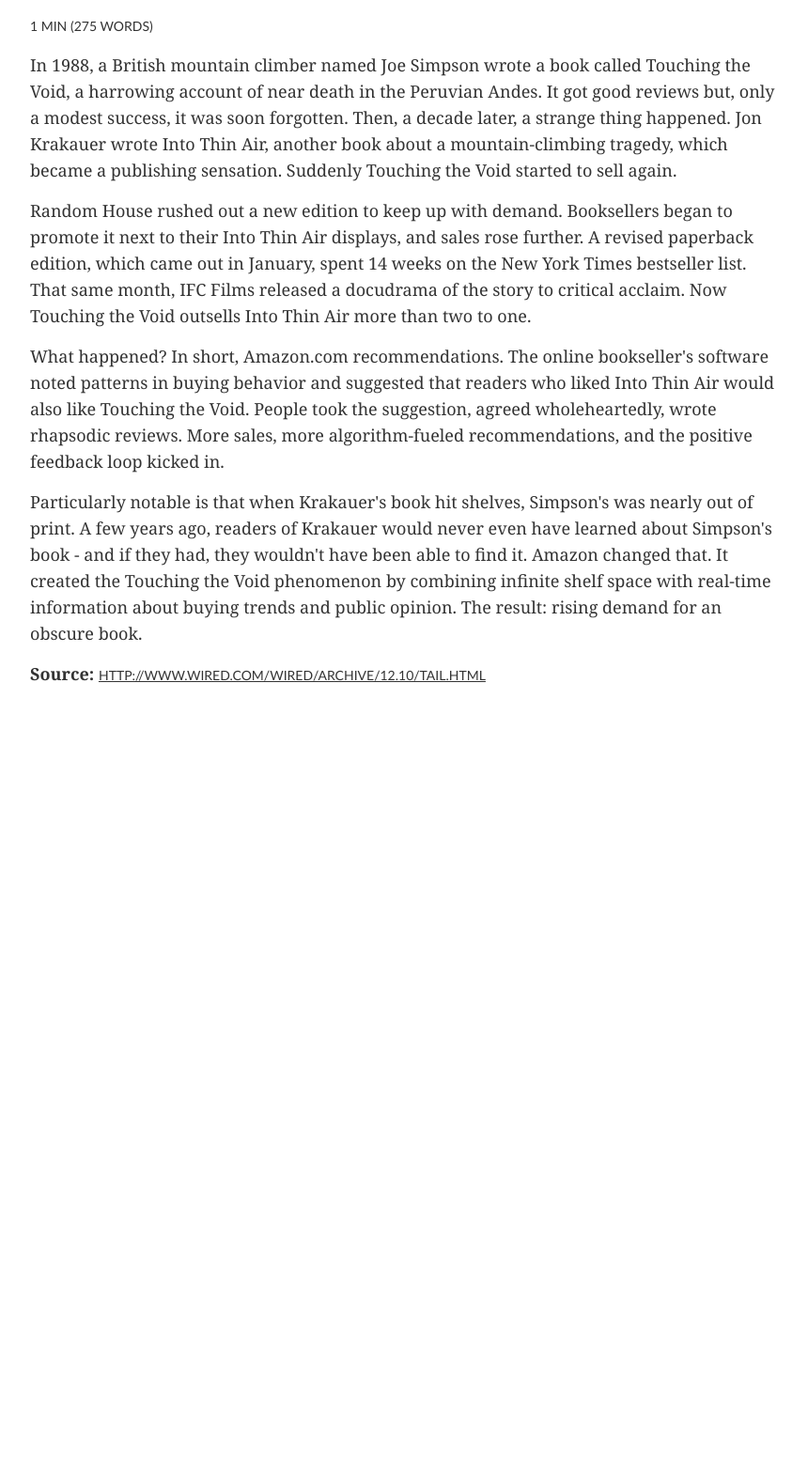
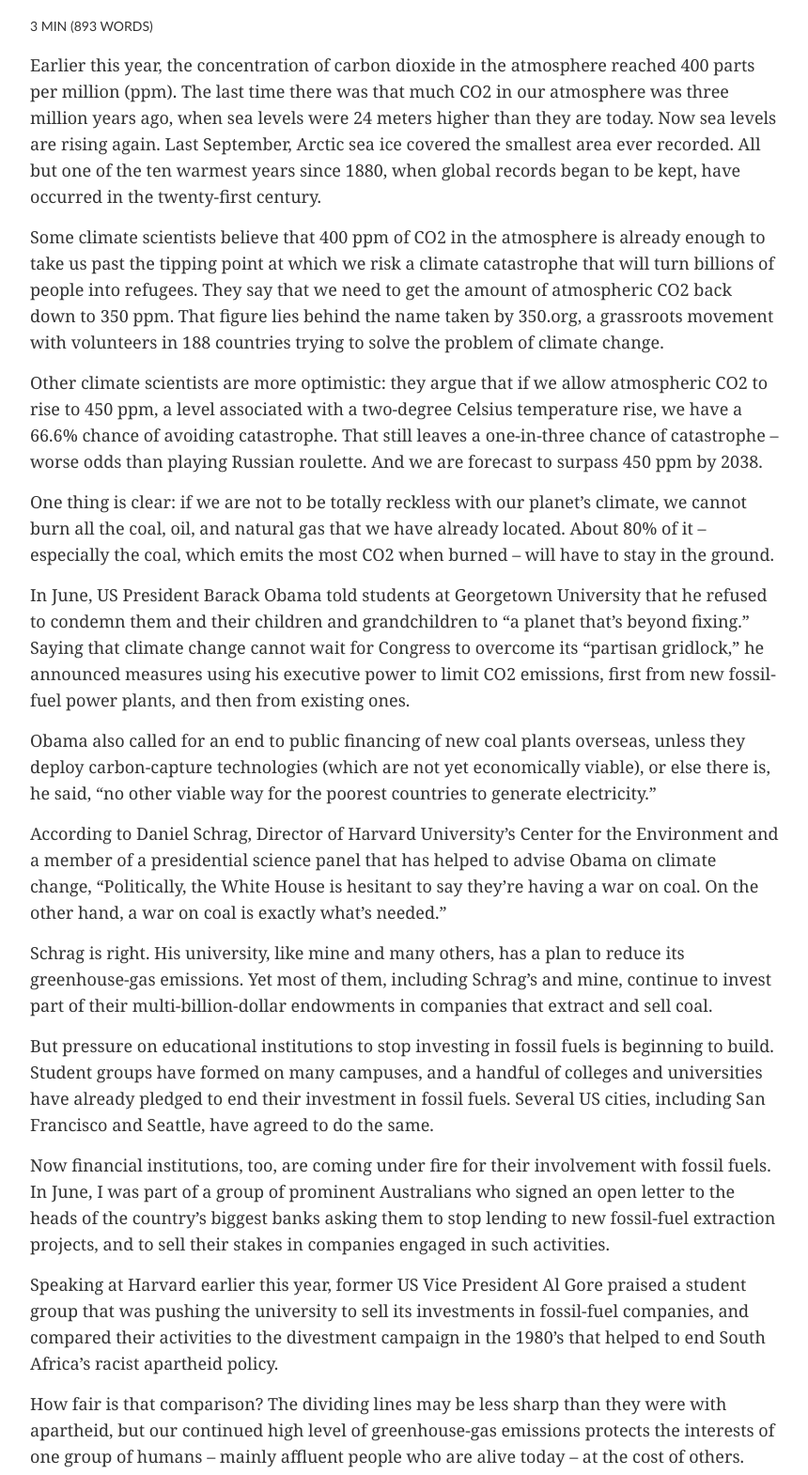
Before and after one commit to michael-lynch/reading-time, a plain HTML site: page index.html in a window 1280 px wide. Shown: the part 155-1725 px from the top of the page at 94% size, without its empty margins (96-956 px from the left). Before the commit the page ends 966 px from the top, so only its background shows below. Drawn offline with nearby package versions, Linux system fonts and the light colour scheme.

Commit message:
updated demo with remote file example

```diff
--- /dev/null
+++ b/css/style.css
@@ -0,0 +1,31 @@
+body {
+	font: 18px Georgia, Times, "Times New Roman", serif;
+	line-height: 28px;
+	color: #333;
+	margin: 80px 10%;
+	max-width: 800px;
+	width: 80%;
+}
+
+h1 {
+	font: 36px "Gill Sans", "Gill Sans MT", Calibri, sans-serif;
+	margin: 0;
+}
+
+small, a {
+	font: 14px "Gill Sans", "Gill Sans MT", Calibri, sans-serif;
+	text-decoration: none;
+	color: #333;
+}
+
+a:hover {
+	color: crimson;
+}
+
+small {
+	text-transform: uppercase;
+}
+
+p {
+	margin: 0 0 15px 0;
+}
--- a/index.html
+++ b/index.html
@@ -16,33 +16,8 @@
 
 		<meta name="viewport" content="width=device-width, initial-scale=1, maximum-scale=1">
 
-		<style>
-
-		/* for pesentation only */
-
-		body {
-			font: 18px Georgia, Times, "Times New Roman", serif;
-			line-height: 28px;
-			color: #333;
-			margin: 80px 10%;
-			max-width: 800px;
-			width: 80%;
-		}
-
-		h1 {
-			font: 36px "Gill Sans", "Gill Sans MT", Calibri, sans-serif;
-			margin: 0;
-		}
-
-		small, a {
-			font: 14px "Gill Sans", "Gill Sans MT", Calibri, sans-serif;
-			text-transform: uppercase;
-			color: #333;
-		}
-
-		p {
-			margin: 0 0 15px 0;
-		}
+		<!-- for pesentation only -->
+		<link rel="stylesheet" type="text/css" media="screen" href="css/style.css">
 
 		</style>
 
@@ -50,33 +25,65 @@
 
 	<body lang="en">
 
-		<article>
+		<article id="my-article">
 
-			<h1>The Long Tail</h1>
+			<h1>Dethroning King Coal</h1>
 
-			<p><em>By: Chris Anderson</em></p>
+			<p><em>By: Peter Singer</em></p>
 
 			<p><small><span id="eta"></span> (<span id="words"></span> words)</small></p>
 
-			<p>In 1988, a British mountain climber named Joe Simpson wrote a book called Touching the Void, a harrowing account of near death in the
-			Peruvian Andes. It got good reviews but, only a modest success, it was soon forgotten. Then, a decade later, a strange thing happened. Jon Krakauer
-			wrote Into Thin Air, another book about a mountain-climbing tragedy, which became a publishing sensation. Suddenly Touching the Void started to sell again.</p>
+			<p>Earlier this year, the concentration of carbon dioxide in the atmosphere reached 400 parts per million (ppm). The last time there was that much CO2 in our atmosphere was
+			three million years ago, when sea levels were 24 meters higher than they are today. Now sea levels are rising again. Last September, Arctic sea ice covered the smallest area
+			ever recorded. All but one of the ten warmest years since 1880, when global records began to be kept, have occurred in the twenty-first century.</p>
 
-			<p>Random House rushed out a new edition to keep up with demand. Booksellers began to promote it next to their Into Thin Air displays, and sales rose further. A revised paperback
-			edition, which came out in January, spent 14 weeks on the New York Times bestseller list. That same month, IFC Films released a docudrama of the story to critical acclaim. Now
-			Touching the Void outsells Into Thin Air more than two to one.</p>
+			<p>Some climate scientists believe that 400 ppm of CO2 in the atmosphere is already enough to take us past the tipping point at which we risk a climate catastrophe that will turn
+			billions of people into refugees. They say that we need to get the amount of atmospheric CO2 back down to 350 ppm. That figure lies behind the name taken by 350.org, a grassroots
+			movement with volunteers in 188 countries trying to solve the problem of climate change.</p>
 
-			<p>What happened? In short, Amazon.com recommendations. The online bookseller's software noted patterns in buying behavior and suggested that readers who liked
-			Into Thin Air would also like Touching the Void. People took the suggestion, agreed wholeheartedly, wrote rhapsodic reviews. More sales, more algorithm-fueled recommendations,
-			and the positive feedback loop kicked in.</p>
+			<p>Other climate scientists are more optimistic: they argue that if we allow atmospheric CO2 to rise to 450 ppm, a level associated with a two-degree Celsius temperature rise, we
+			have a 66.6% chance of avoiding catastrophe. That still leaves a one-in-three chance of catastrophe – worse odds than playing Russian roulette. And we are forecast to surpass 450
+			ppm by 2038.</p>
 
-			<p>Particularly notable is that when Krakauer's book hit shelves, Simpson's was nearly out of print. A few years ago, readers of Krakauer would never even have learned about
-			Simpson's book - and if they had, they wouldn't have been able to find it. Amazon changed that. It created the Touching the Void phenomenon by combining infinite shelf space
-			with real-time information about buying trends and public opinion. The result: rising demand for an obscure book.</p>
+			<p>One thing is clear: if we are not to be totally reckless with our planet’s climate, we cannot burn all the coal, oil, and natural gas that we have already located. About 80%
+			of it – especially the coal, which emits the most CO2 when burned – will have to stay in the ground.</p>
+
+			<p>In June, US President Barack Obama told students at Georgetown University that he refused to condemn them and their children and grandchildren to “a planet that’s beyond fixing.”
+			Saying that climate change cannot wait for Congress to overcome its “partisan gridlock,” he announced measures using his executive power to limit CO2 emissions, first from new
+			fossil-fuel power plants, and then from existing ones.</p>
+
+			<p>Obama also called for an end to public financing of new coal plants overseas, unless they deploy carbon-capture technologies (which are not yet economically viable), or else
+			there is, he said, “no other viable way for the poorest countries to generate electricity.”</p>
+
+			<p>According to Daniel Schrag, Director of Harvard University’s Center for the Environment and a member of a presidential science panel that has helped to advise Obama on climate
+			change, “Politically, the White House is hesitant to say they’re having a war on coal. On the other hand, a war on coal is exactly what’s needed.”</p>
+
+			<p>Schrag is right. His university, like mine and many others, has a plan to reduce its greenhouse-gas emissions. Yet most of them, including Schrag’s and mine, continue to invest
+			part of their multi-billion-dollar endowments in companies that extract and sell coal.</p>
+
+			<p>But pressure on educational institutions to stop investing in fossil fuels is beginning to build. Student groups have formed on many campuses, and a handful of colleges and
+			universities have already pledged to end their investment in fossil fuels. Several US cities, including San Francisco and Seattle, have agreed to do the same.</p>
+
+			<p>Now financial institutions, too, are coming under fire for their involvement with fossil fuels. In June, I was part of a group of prominent Australians who signed an open
+			letter to the heads of the country’s biggest banks asking them to stop lending to new fossil-fuel extraction projects, and to sell their stakes in companies engaged in such activities.</p>
+
+			<p>Speaking at Harvard earlier this year, former US Vice President Al Gore praised a student group that was pushing the university to sell its investments in fossil-fuel
+			companies, and compared their activities to the divestment campaign in the 1980’s that helped to end South Africa’s racist apartheid policy.</p>
+
+			<p>How fair is that comparison? The dividing lines may be less sharp than they were with apartheid, but our continued high level of greenhouse-gas emissions protects the
+			interests of one group of humans – mainly affluent people who are alive today – at the cost of others. (Compared to most of the world’s population, even the American and
+			Australian coal miners who would lose their jobs if the industry shut down are affluent.) Our behavior disregards most of the world’s poor, and everyone who will live on this
+			planet in centuries to come.</p>
+
+			<p>Worldwide, the poor leave a very small carbon footprint, but they will suffer the most from climate change. Many live in hot places that are getting even hotter, and hundreds
+			of millions of them are subsistence farmers who depend on rainfall to grow their crops. Rainfall patterns will vary, and the Asian monsoon will become less reliable. Those who live
+			on this planet in future centuries will live in a hotter world, with higher sea levels, less arable land, and more extreme hurricanes, droughts, and floods.</p>
+
+			<p>In these circumstances, to develop new coal projects is unethical, and to invest in them is to be complicit in this unethical activity. While this applies, to some extent, to
+			all fossil fuels, the best way to begin to change our behavior is by reducing coal consumption. Replacing coal with natural gas does reduce greenhouse-gas emissions, even if
+			natural gas itself is not sustainable in the long term. Right now, ending investment in the coal industry is the right thing to do.</p>
 
 		</article>
-
-		<p><strong>Source:</strong> <em><a href="http://www.wired.com/wired/archive/12.10/tail.html" target="_blank">http://www.wired.com/wired/archive/12.10/tail.html</a></em></p>
 
 		<script src="//ajax.googleapis.com/ajax/libs/jquery/1.9.0/jquery.min.js"></script>
 
@@ -93,10 +100,7 @@
 			$(function() {
 
 				$('article').readingTime({
-					readingTimeTarget: 'eta',
 					wordCountTarget: 'words',
-					readingSpeed: 275,
-					round: true,
 				});
 
 			});
--- a/js/readingTime.min.js
+++ b/js/readingTime.min.js
@@ -9,4 +9,4 @@
 
 */
 
-;(function(a){a.fn.readingTime=function(f){if(!this.length){return this;}var k={readingTimeTarget:"eta",wordCountTarget:"",readingSpeed:270,round:true,lang:"en"};var h=this;var c=a(this);h.settings=a.extend({},k,f);var d=h.settings.readingTimeTarget;var j=h.settings.wordCountTarget;var i=h.settings.readingSpeed;var q=h.settings.round;var s=h.settings.lang;if(s=="fr"){var r="Moins d'une minute";var l="Min";}else{if(s=="de"){var r="Weniger als eine Minute";var l="Min";}else{var r="Less than a minute";var l="Min";}}var m=c.text();var e=m.split(" ").length;var g=i/60;var o=e/g;var n=Math.round(o/60);var p=Math.round(o-n*60);if(q===true){if(n>0){a("#"+d).text(n+" "+l);}else{a("#"+d).text(r);}}else{var b=n+":"+p;a("#"+d).text(b+" Min");}if(j!==""&&j!==undefined){a("#"+j).text(e);}};})(jQuery);
+;(function(a){a.fn.readingTime=function(o){if(!this.length){return this;}var g={readingTimeTarget:"eta",wordCountTarget:"",wordsPerMinute:270,round:true,lang:"en",remotePath:null,remoteTarget:null};var h=this;var c=a(this);h.settings=a.extend({},g,o);var e=h.settings.readingTimeTarget;var d=h.settings.wordCountTarget;var j=h.settings.wordsPerMinute;var m=h.settings.round;var b=h.settings.lang;var f=h.settings.remotePath;var l=h.settings.remoteTarget;if(b=="fr"){var k="Moins d'une minute";var n="min";}else{if(b=="de"){var k="Weniger als eine Minute";var n="min";}else{var k="Less than a minute";var n="min";}}var i=function(v){var s=v.split(" ").length;var r=j/60;var p=s/r;var u=Math.round(p/60);var t=Math.round(p-u*60);if(m===true){if(u>0){a("#"+e).text(u+" "+n);}else{a("#"+e).text(k);}}else{var q=u+":"+t;a("#"+e).text(q);}if(d!==""&&d!==undefined){a("#"+d).text(s);}};if(f!=null&&l!=null){a.get(f,function(p){i(a(p).filter("#"+l).text());});}else{i(c.text());}};})(jQuery);
```
Also changed, not shown: remote.html (added, +66 -0 lines), 1 other file.
